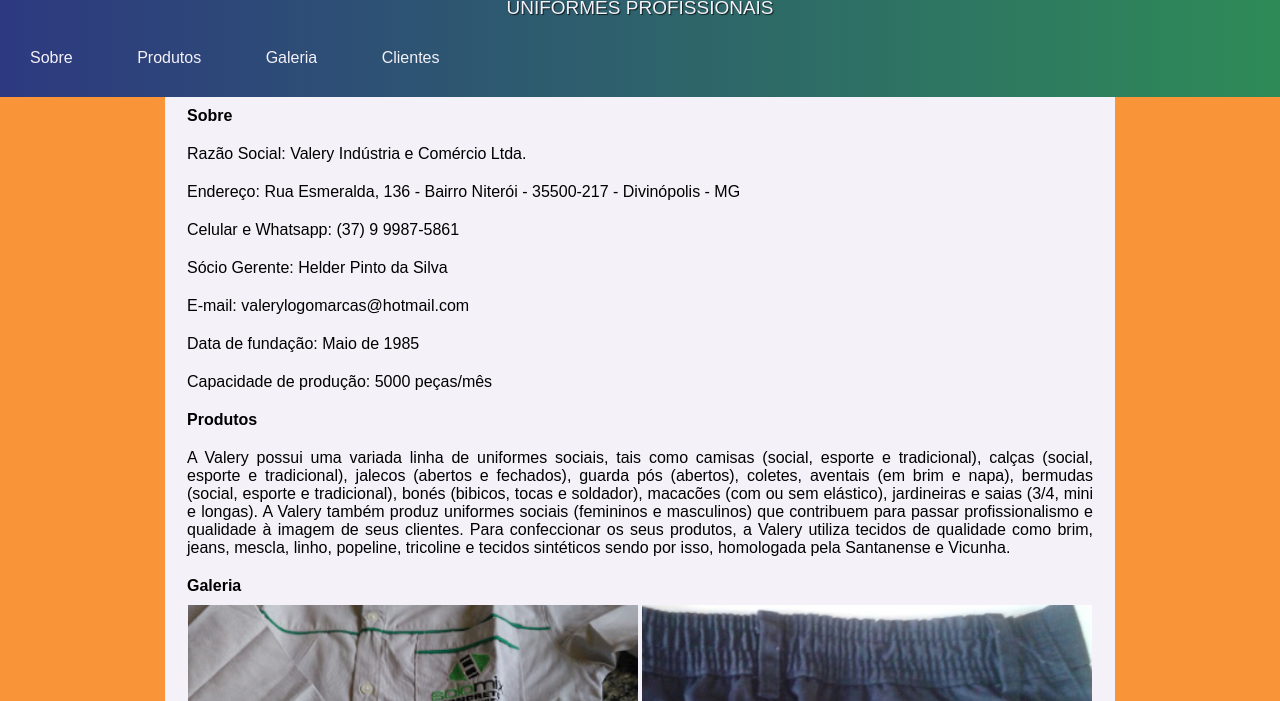
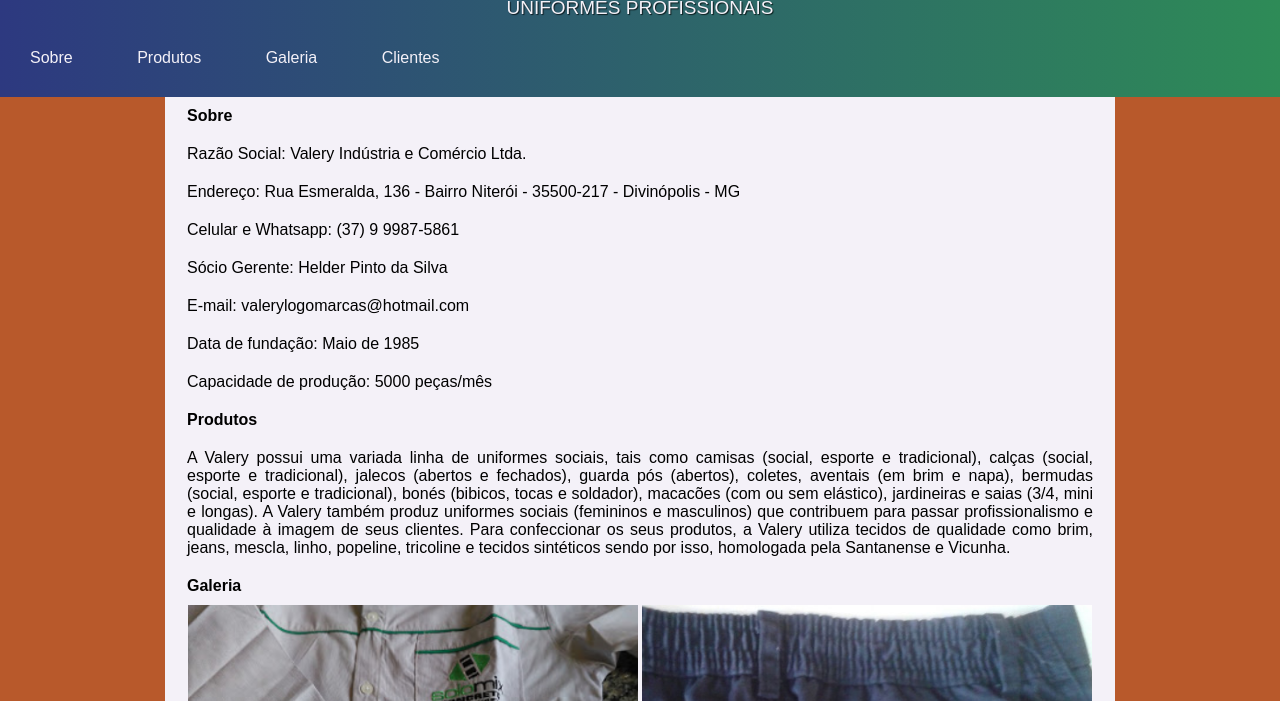
Before and after one commit to vnszero/valery_uniformes, a plain HTML site: page index.html in a window 1280 px wide. Shown: the part 99-800 px from the top of the page. Drawn offline with Linux system fonts and the light colour scheme.

Commit message:
new background color

```diff
--- a/styles/style.css
+++ b/styles/style.css
@@ -4,7 +4,7 @@
     --color_dark_logo: #2d3980;
     --color_mid_logo: #5982CF;
     --color_light_logo: #2e8b57;
-    --color_other_side: #FA9438;
+    --color_other_side: #b14814e6;
     --color_dark_shadow: #000000b3;
     --color_light_shadow: #00000080;
 }
```
